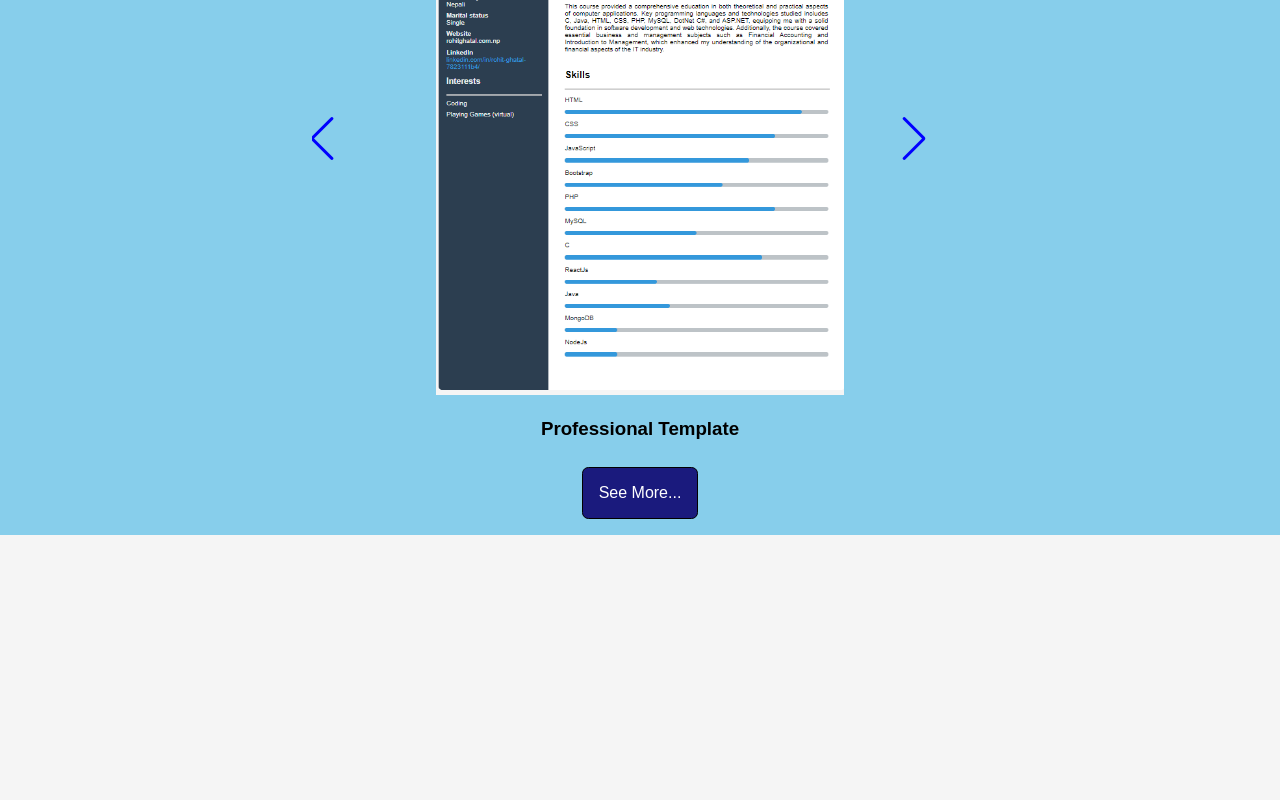
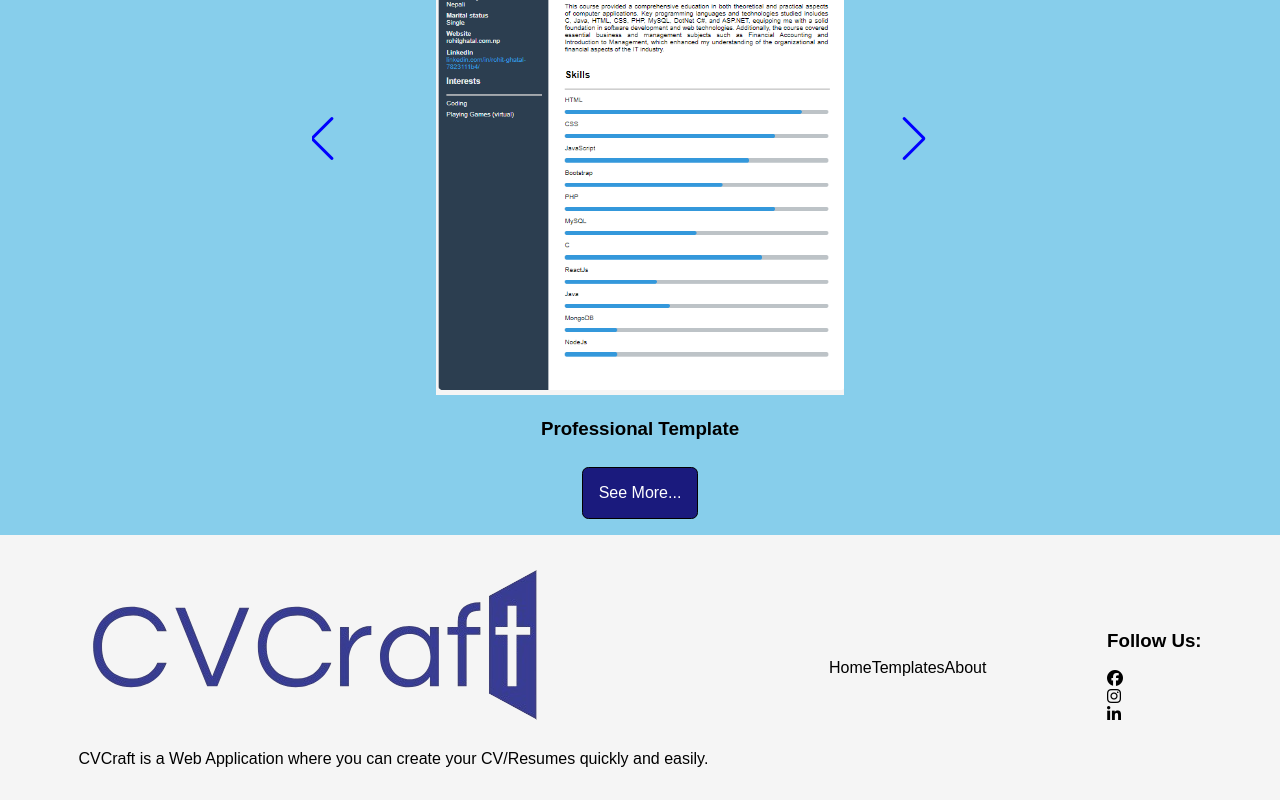
Before and after one commit to rohitghatal1/CVMaker-ReactJS, a React (Create React App) app: page / in a window 1280 px wide. Shown: the part 1539-2339 px from the top of the page. Before the commit the page ends 2074 px from the top, so only its background shows below. Built offline with nearby package versions, Linux system fonts and the light colour scheme.

Commit message:
added style for footer

```diff
--- a/src/App.js
+++ b/src/App.js
@@ -1,5 +1,6 @@
 
 import './App.css';
+import Footer from './components/Footer';
 import HomeTab from './components/HomeTab';
 import Navbar from './components/Navbar';
 import Templates from './components/Templates';
@@ -22,6 +23,7 @@ function App() {
       <Navbar/>
       <HomeTab/>
       <Templates/>
+      <Footer/>
     </>
   );
 }
--- a/src/components/Footer.js
+++ b/src/components/Footer.js
@@ -1,5 +1,6 @@
 import React from 'react'
-import logo from './CVCraft.png'
+import logo from '../CVCraft.png'
+import './footer.css'
 
 export default function Footer() {
   return (
@@ -28,7 +29,7 @@ export default function Footer() {
                     <span><i className='fab fa-instagram'></i></span>
                 </div>
                 <div className="socialLinks">
-                    <span><i className='fab fa-linkedIn'></i></span>
+                    <span><i className="fa-brands fa-linkedin-in"></i></span>
                 </div>
             </div>
         </div>
--- /dev/null
+++ b/src/components/footer.css
@@ -0,0 +1,11 @@
+footer{
+    padding: 1rem;
+}
+
+.footerContainer{
+    display: flex;
+    justify-content: space-between;
+    align-items: center;
+    width: 90%;
+    margin: auto;
+}
```
